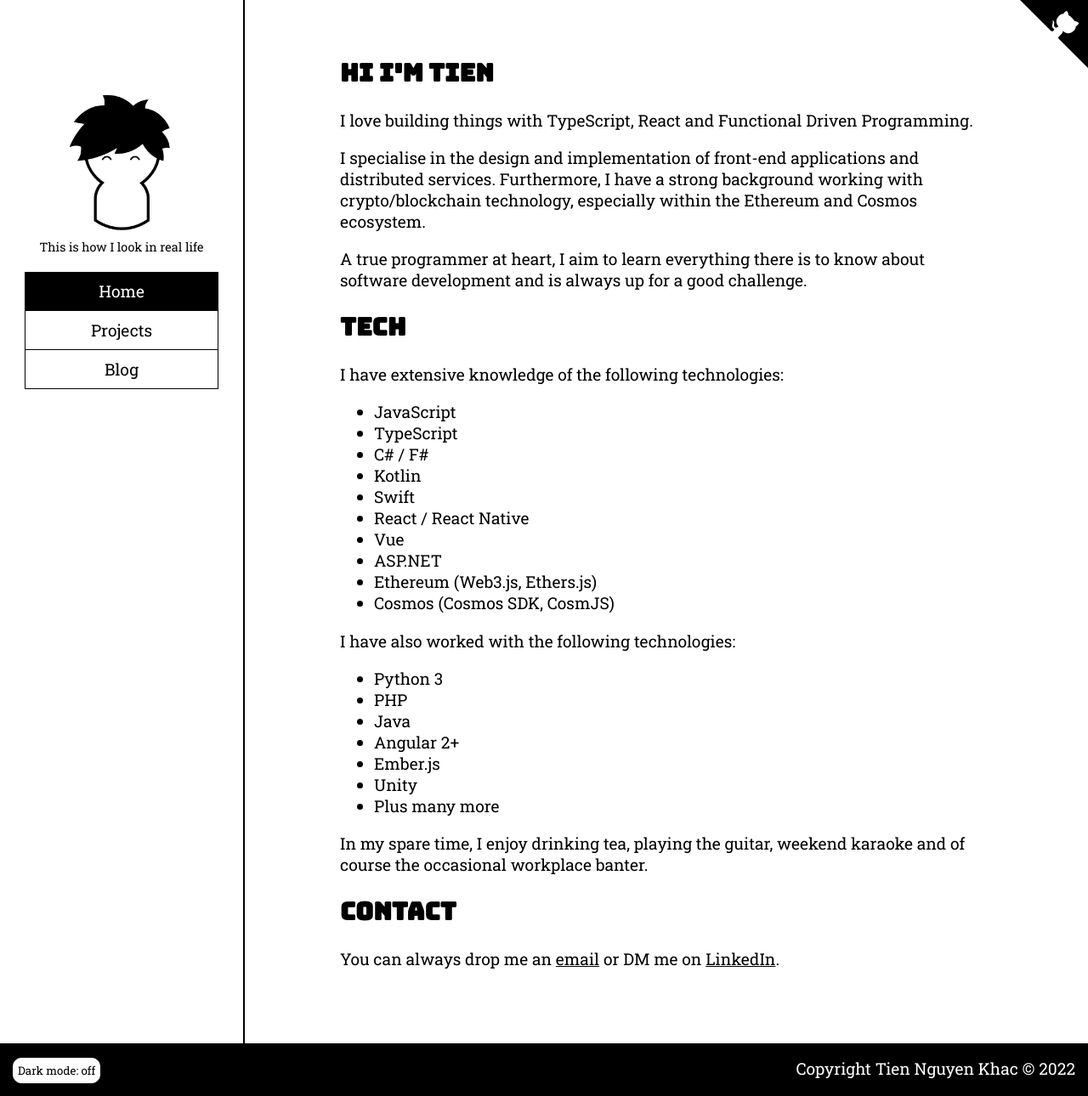
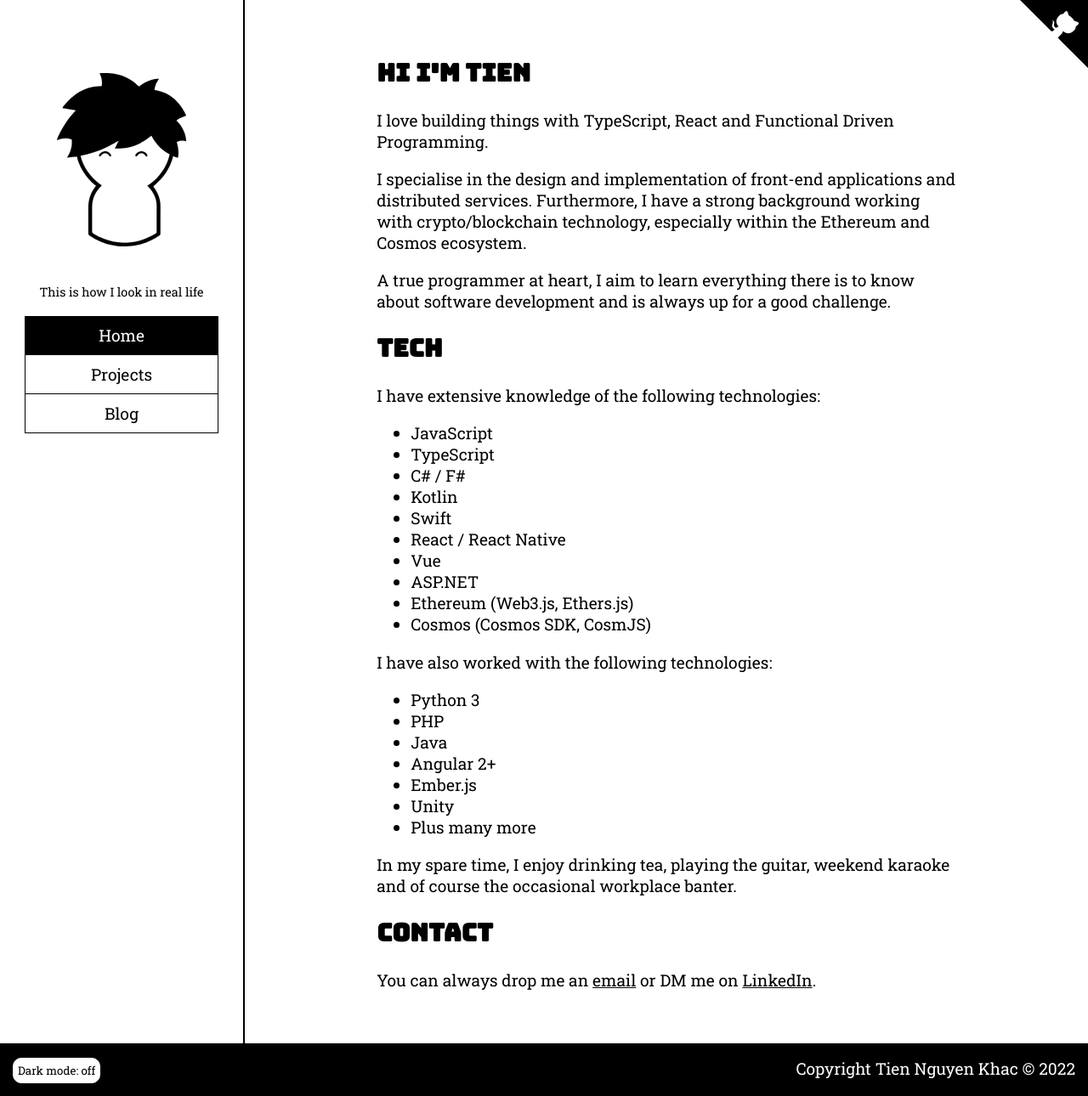
Before and after one commit to tien/tien.github.io, a Jekyll site: the page built from index.html, in a window 1280 px wide. Shown: the whole page at 85% size. Built offline with Jekyll 4.4.1, drawn with Linux system fonts in a browser that asks for light colours.

Commit message:
refactor: use svg for logo

```diff
--- a/_config.yml
+++ b/_config.yml
@@ -5,7 +5,7 @@
 description: Tien's awesome website
 baseurl: ""
 url: "https://tien.zone"
-logo: /assets/images/avatar.png
+logo: /assets/images/avatar.svg
 linkedin:
   username: tien
   url: https://www.linkedin.com/in/tien/
@@ -28,7 +28,7 @@
   - scope:
       path: ""
     values:
-      image: /assets/images/avatar.png
+      image: /assets/images/avatar.svg
 
 plugins:
   - jekyll-seo-tag
--- a/_includes/nav.html
+++ b/_includes/nav.html
@@ -1,6 +1,12 @@
 <header id="navigation">
   <figure id="main-avatar-figure">
-    <img id="main-avatar" src="/assets/images/avatar.png" alt="avatar" width="225" height="225"/>
+    <img
+      id="main-avatar"
+      src="/assets/images/avatar.svg"
+      alt="avatar"
+      width="225"
+      height="225"
+    />
     <figcaption id="main-quote">This is how I look in real life</figcaption>
   </figure>
   <button class="menu-button">&#9776; Menu</button>
--- a/_sass/main.scss
+++ b/_sass/main.scss
@@ -1,12 +1,19 @@
 @import url("https://fonts.googleapis.com/css?family=Bungee|Roboto+Slab&display=swap");
 
-html {
+:root {
   // Global variables
   --background-color: white;
   --foreground-color: black;
 
   font-size: calc(1em + 0.25vw);
   font-family: "Roboto Slab", serif;
+  box-sizing: border-box;
+}
+
+*,
+*:before,
+*:after {
+  box-sizing: inherit;
 }
 
 body {
--- a/_sass/nav-bar.scss
+++ b/_sass/nav-bar.scss
@@ -7,6 +7,7 @@
     img {
       height: auto;
       width: 100%;
+      padding: 2rem;
     }
 
     figcaption {
```
Also changed, not shown: Gemfile.lock, assets/images/avatar.png (deleted), assets/images/avatar.svg (added).
